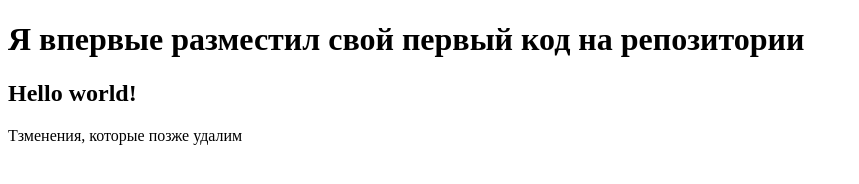
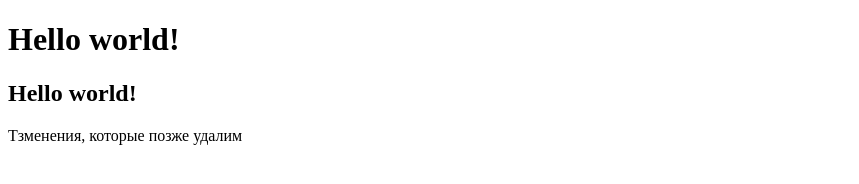
Before and after one commit to Sattling/new-repo, a plain HTML site: page index.html in a window 1280 px wide. Shown: the whole page, without its empty margins (0-859 px from the left). Drawn offline with Linux system fonts and the light colour scheme.

Commit message:
Revert "New commit"
This reverts commit 31688d3f2af726040184228d2f92abd32248eab2.

```diff
--- a/index.html
+++ b/index.html
@@ -4,10 +4,10 @@
     <meta charset="UTF-8">
     <meta http-equiv="X-UA-Compatible" content="IE-edge">
     <meta name="viewport" content="width=device-width, initial-scale=1.0">
-    <title>New git project</title>
+    <title>Document</title>
 </head>
 <body>
-    <h1>Я впервые разместил свой первый код на репозитории</h1>
+    <h1>Hello world!</h1>
     <h2>Hello world!</h2>
     <p>Тзменения, которые позже удалим</p>
 </body>
```
Also changed, not shown: 1 other file.
